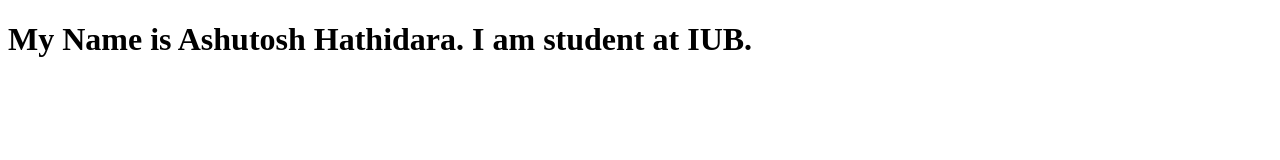
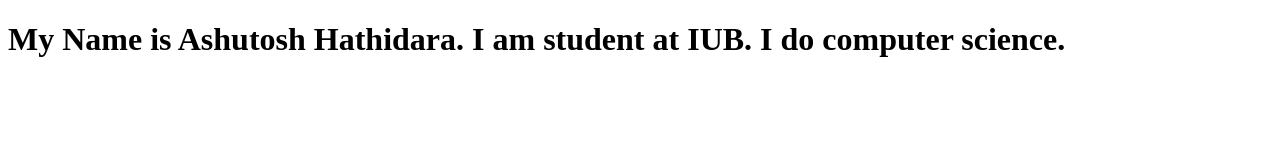
Before and after one commit to ashutosh1919/report-curator, a website: page templates/index.html in a window 1280 px wide. Drawn offline with Linux system fonts and the light colour scheme.

Commit message:
checking error

```diff
--- a/templates/index.html
+++ b/templates/index.html
@@ -7,6 +7,6 @@
     <title>Document</title>
 </head>
 <body>
-    <h1>My Name is Ashutosh Hathidara. I am student at IUB.</h1>
+    <h1>My Name is Ashutosh Hathidara. I am student at IUB. I do computer science.</h1>
 </body>
 </html>
```
